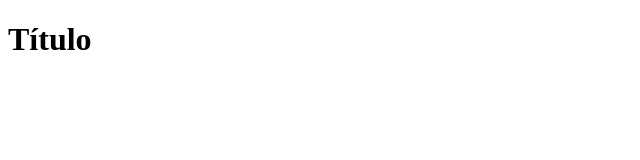
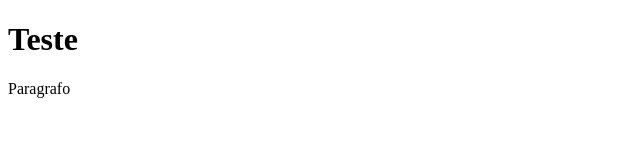
Before and after one commit to Joaovicente985/Index_teste, a plain HTML site: page index.html in a window 1280 px wide. Shown: the whole page, without its empty margins (0-640 px from the left). Drawn offline with Linux system fonts and the light colour scheme.

Commit message:
mudança

```diff
--- a/index.html
+++ b/index.html
@@ -7,6 +7,7 @@
     <title>Projeto Git</title>
 </head>
 <body>
-    <h1>Título</h1>
+    <h1>Teste</h1>
+    <p>Paragrafo</p>
 </body>
 </html>
```
